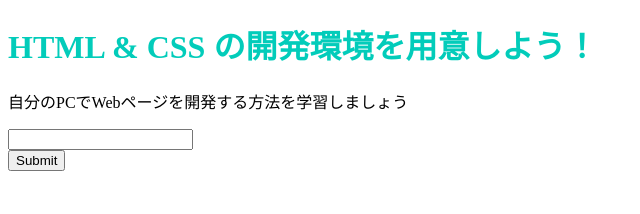
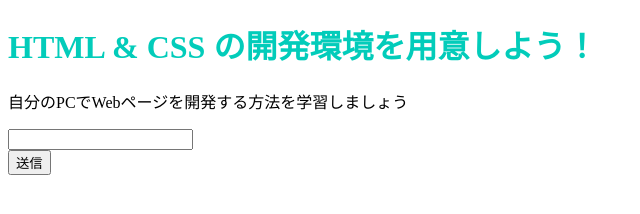
Before and after one commit to hoyoyo53/hoyoyo53.github.io, a plain HTML site: page index.html in a window 1280 px wide. Shown: the full height of the page, 0-640 px from the left. Drawn offline with Linux system fonts and the light colour scheme.

Commit message:
Update index.html

```diff
--- a/index.html
+++ b/index.html
@@ -10,6 +10,6 @@
     <p>自分のPCでWebページを開発する方法を学習しましょう</p>
     <input>
     <br>
-    <input type="submit">
+    <input type="submit" value="送信">
   </body>
 </html>
```
